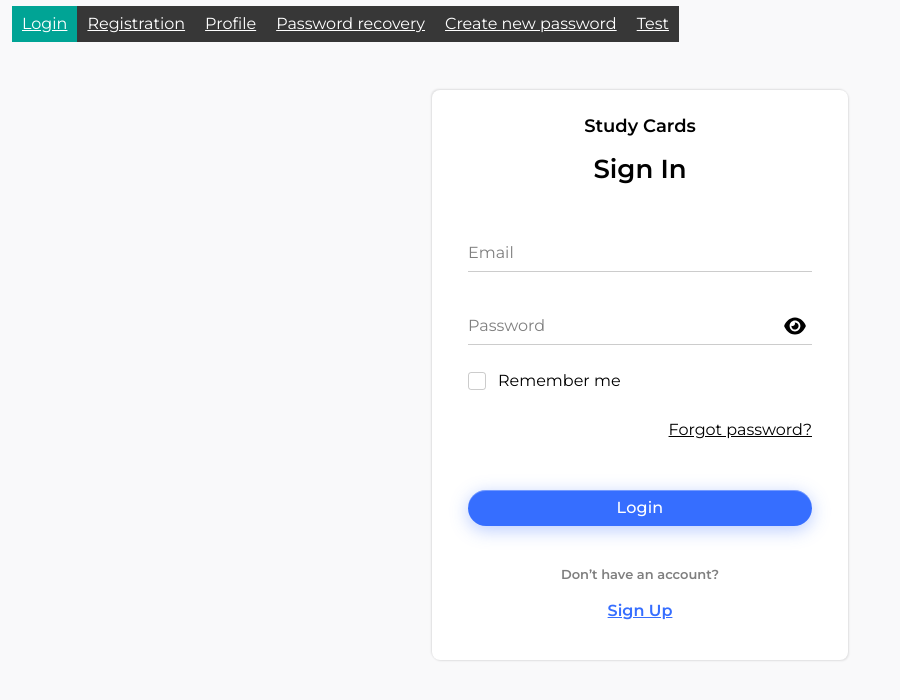
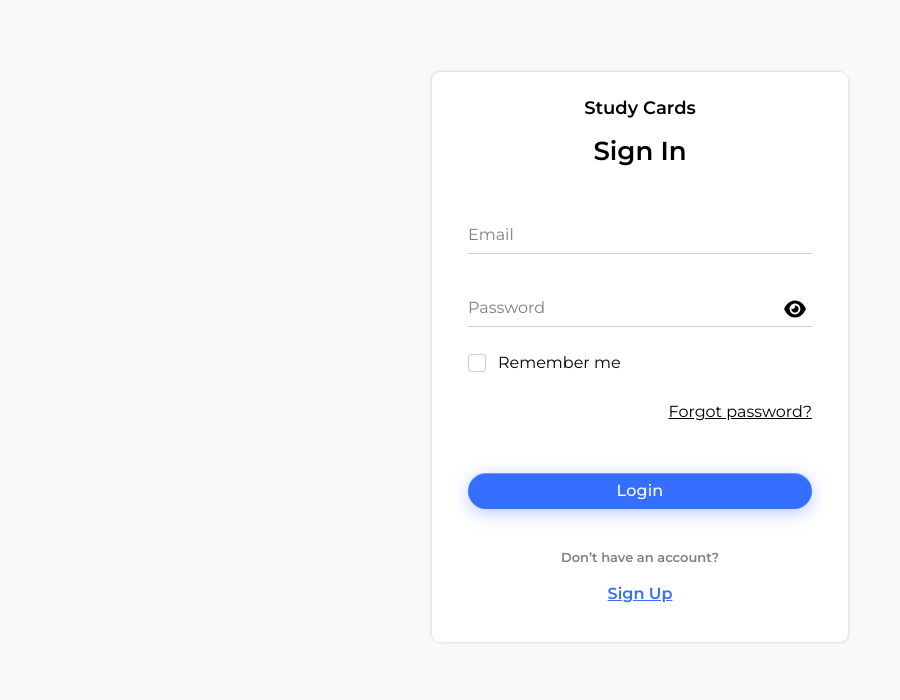
Before and after one commit to alexbrilevski/study-cards, a React (Vite) app: page /#/login in a window 1280 px wide. Shown: the top 700 px of the page, without its empty margins (0-900 px from the left). Built offline with nearby package versions, Linux system fonts and the light colour scheme; no server answers.

Commit message:
feat(UI): Update the header design and main content container style

```diff
--- a/src/index.css
+++ b/src/index.css
@@ -101,6 +101,8 @@
   --dropdown-border: 1px solid #cfcfcf;
   --dropdown-shadow: 0px 2px 15px rgba(0, 0, 0, 0.06);
 
+  --container-width: 1032px;
+
   font-family: var(--font-primary);
   font-size: var(--font-size-base);
   line-height: var(--line-height-base);
--- a/src/main/ui/App.css
+++ b/src/main/ui/App.css
@@ -1,8 +1,13 @@
 .app {
   height: 100%;
   min-height: 100vh;
-  padding: var(--indent-xs) var(--indent-s);
   background: var(--default-bg);
+}
+
+.main-content {
+  max-width: var(--container-width);
+  margin: 0 auto;
+  padding: var(--indent-base) var(--indent-s) var(--indent-xl);
 }
 
 .text-center {
--- a/src/main/ui/Main/Header/Header.module.css
+++ b/src/main/ui/Main/Header/Header.module.css
@@ -1,3 +1,17 @@
+.header {
+  background: var(--header-bg);
+  box-shadow: var(--header-shadow);
+}
+
+.header-content {
+  display: flex;
+  justify-content: space-between;
+  align-items: center;
+  max-width: var(--container-width);
+  margin: 0 auto;
+  padding: var(--indent-s) var(--indent-s);
+}
+
 .navbar {
   display: inline-block;
 }
--- a/src/main/ui/Main/Header/Header.tsx
+++ b/src/main/ui/Main/Header/Header.tsx
@@ -1,45 +1,21 @@
-import { NavLink } from 'react-router-dom';
-import { useAppDispatch, useAppSelector } from '../../../bll/store';
+import { useAppSelector } from '../../../bll/store';
 import type { User } from '../../../types/user';
-import { logout } from '../../../../features/auth/Login/bll/loginReducer';
-import { PATH } from '../Pages';
-import Button from '../../common/components/Button/Button';
+import { Logo } from '../../common/components/Logo/Logo';
+import { UserMenu } from '../../common/components/UserMenu/UserMenu';
 import s from './Header.module.css';
 
 export const Header = () => {
-  const authUser = useAppSelector<User | null>(state => state.profile.user);
-  const dispatch = useAppDispatch();
+  const authUser = useAppSelector<User | null>((state) => state.profile.user);
 
-  const getNavLinkStyle = (NavData: { isActive: boolean }) => {
-    return NavData.isActive ? `${s['item']} ${s['active']}` : s['item'];
-  };
-
-  const handleLogout = () => {
-    dispatch(logout());
-  };
+  if (!authUser) {
+    return;
+  }
 
   return (
-    <header>
-      <div className={s['navbar']}>
-        <NavLink to={PATH.LOGIN} className={(NavData) => getNavLinkStyle(NavData)}>
-          Login
-        </NavLink>
-        <NavLink to={PATH.REGISTRATION} className={(NavData) => getNavLinkStyle(NavData)}>
-          Registration
-        </NavLink>
-        <NavLink to={PATH.PROFILE} className={(NavData) => getNavLinkStyle(NavData)}>
-          Profile
-        </NavLink>
-        <NavLink to={PATH.PASSWORD_RECOVERY} className={(NavData) => getNavLinkStyle(NavData)}>
-          Password recovery
-        </NavLink>
-        <NavLink to={PATH.CREATE_NEW_PASSWORD} className={(NavData) => getNavLinkStyle(NavData)}>
-          Create new password
-        </NavLink>
-        <NavLink to={PATH.TEST} className={(NavData) => getNavLinkStyle(NavData)}>
-          Test
-        </NavLink>
-        {authUser && <Button onClick={handleLogout}>Logout</Button>}
+    <header className={s['header']}>
+      <div className={s['header-content']}>
+        <Logo />
+        <UserMenu user={authUser} />
       </div>
     </header>
   );
--- a/src/main/ui/Main/Main.tsx
+++ b/src/main/ui/Main/Main.tsx
@@ -22,7 +22,11 @@ export const Main = () => {
   return (
     <>
       <Header />
-      <Pages />
+      <main>
+        <div className="main-content">
+          <Pages />
+        </div>
+      </main>
       {notification && <Snackbar notification={notification} />}
     </>
   );
```
Also changed, not shown: src/main/ui/common/components/UserMenu/UserMenu.module.css (indentation only).
